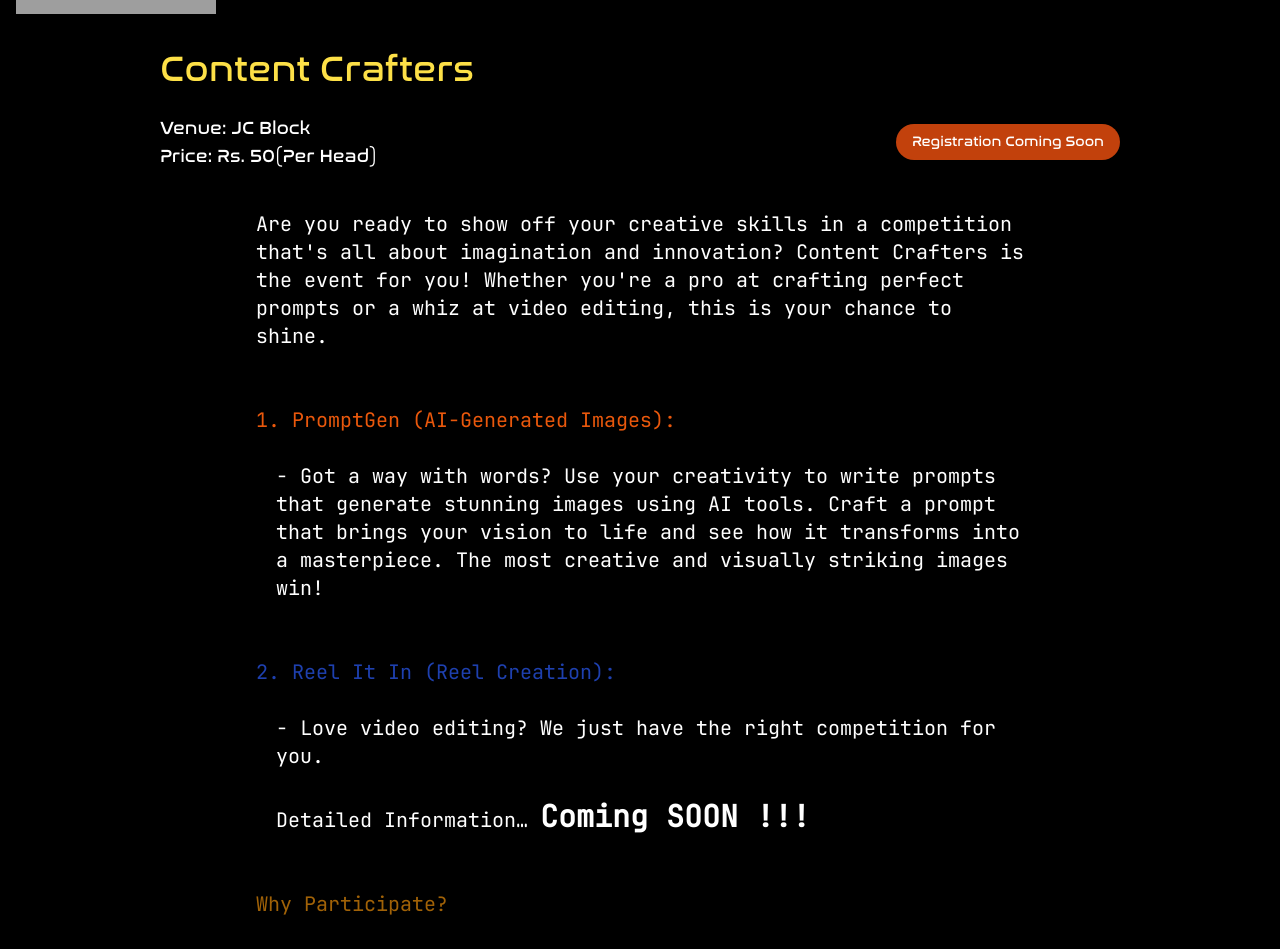
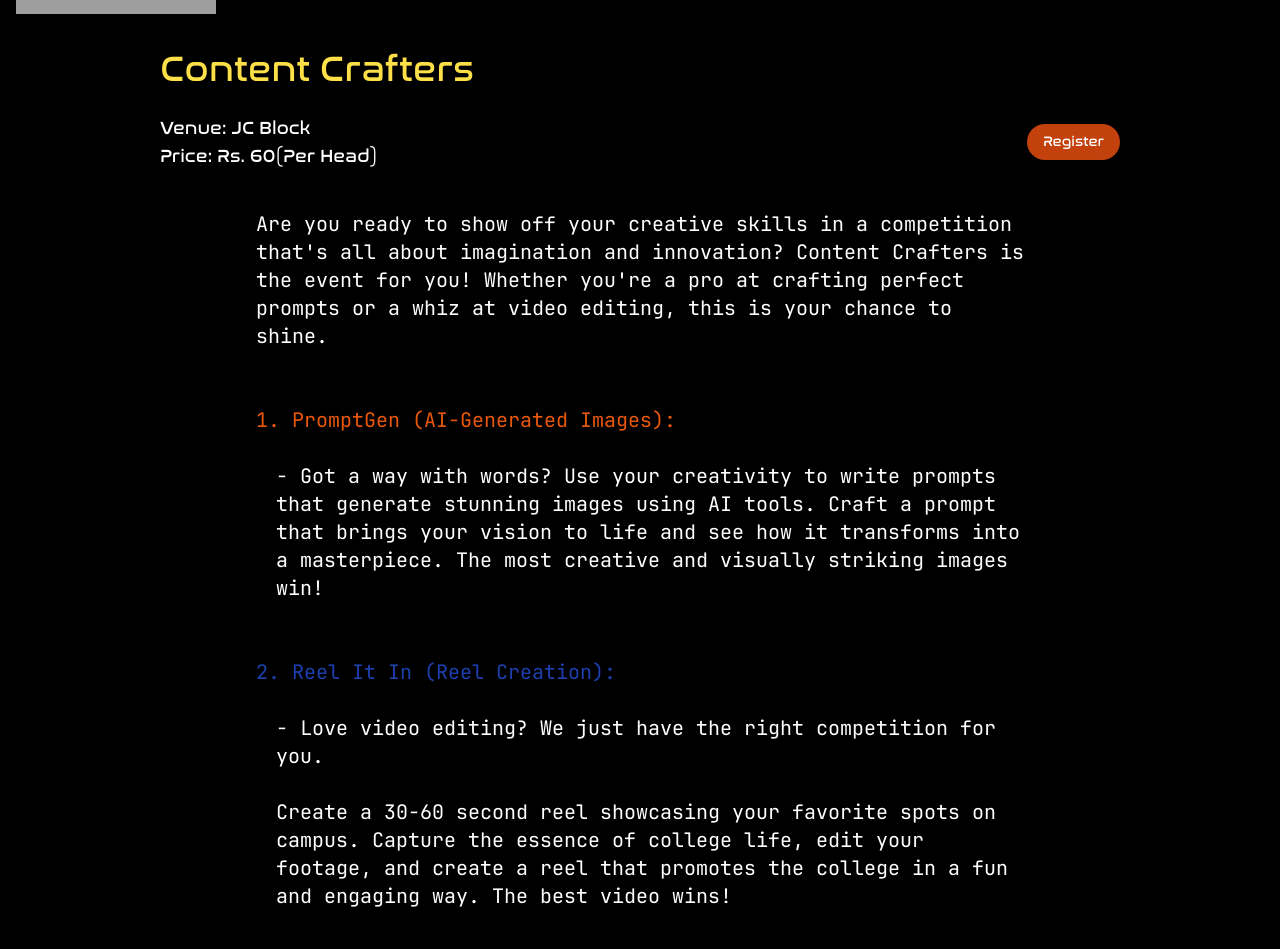
Before and after one commit to 6kumaran/Convergence, a Next.js app: page /content-crafters in a window 1280 px wide. Shown: the part 140-1089 px from the top of the page. Built offline with nearby package versions, Linux system fonts and the light colour scheme; grey boxes are pictures that could not be loaded.

Commit message:
Added Desc for Content

```diff
--- a/src/app/Components/Events/BattleBonanza.tsx
+++ b/src/app/Components/Events/BattleBonanza.tsx
@@ -18,7 +18,7 @@ const BattleBonanza = () => {
       {/* Paragraph and button aligned separately */}
       <div className="mt-6 flex flex-col md:flex-row justify-between items-center">
         <p className="text-base md:text-lg">
-          Venue: JC Block 3rd Floor<br /> Price: Rs. 100(BGMI) & Rs. 60(FreeFire)
+          Venue: JC Block 3rd Floor<br /> Price: Rs. 100(BGMI) & Rs. 70(FreeFire)
         </p>
         <button onClick={handleRegisterClick} className="hidden md:block mt-3 md:mt-0 text-white bg-orange-700 hover:bg-orange-400 focus:outline-none font-medium rounded-full text-sm px-4 py-2 text-center">
           BGMI REGISTER
--- a/src/app/Components/Events/ContentCrafters.tsx
+++ b/src/app/Components/Events/ContentCrafters.tsx
@@ -3,7 +3,7 @@ import React from 'react';
 
 const ContentCrafters = () => {
   const handleRegisterClick = () => {
-    window.location.href = ''; // Replace with your actual Google Form link
+    window.location.href = 'https://forms.gle/r2jC4GibyZNra7uF9'; // Replace with your actual Google Form link
   };
   return (
     <div className="relative h-auto bg-black text-white max-w-5xl mx-auto px-4 sm:px-6 lg:px-8 pb-7" style={{ fontFamily: 'Nasalization, sans-serif' }}>
@@ -15,17 +15,17 @@ const ContentCrafters = () => {
       {/* Paragraph and button aligned separately */}
       <div className="mt-6 flex flex-col md:flex-row justify-between items-center">
         <p className="text-base md:text-lg">
-          Venue: JC Block<br /> Price: Rs. 50(Per Head)
+          Venue: JC Block<br /> Price: Rs. 60(Per Head)
         </p>
         <button onClick={handleRegisterClick} className="hidden md:block mt-3 md:mt-0 text-white bg-orange-700 hover:bg-orange-400 focus:outline-none font-medium rounded-full text-sm px-4 py-2 text-center">
-          Registration Coming Soon
+          Register
         </button>
       </div>
 
       {/* Register button for small devices */}
       <div className="block md:hidden mt-4">
         <button onClick={handleRegisterClick} className="text-white bg-orange-700 hover:bg-orange-400 focus:outline-none font-medium rounded-full text-sm px-5 py-3 text-center w-full">
-        Registration Coming Soon
+        Register
         </button>
       </div>
 
@@ -40,7 +40,7 @@ const ContentCrafters = () => {
 <div className='text-blue-800'><br /><br />2. Reel It In (Reel Creation):</div>
 <div className='pl-5'> <br /> - Love video editing? We just have the right competition for you.
 <br /><br />
-Detailed Information… <span className='font-bold text-3xl'>Coming SOON !!!</span>
+Create a 30-60 second reel showcasing your favorite spots on campus. Capture the essence of college life, edit your footage, and create a reel that promotes the college in a fun and engaging way. The best video wins!
 </div>
 
 <div className='text-yellow-700'><br /><br />Why Participate?</div>
```
